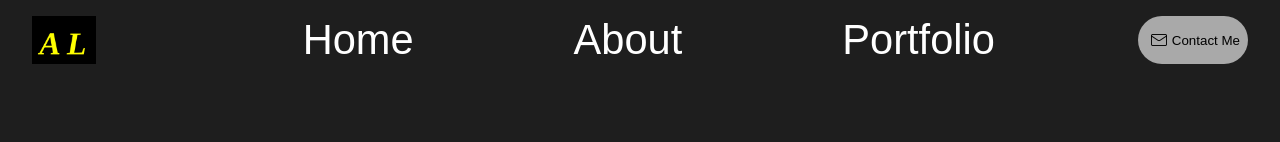
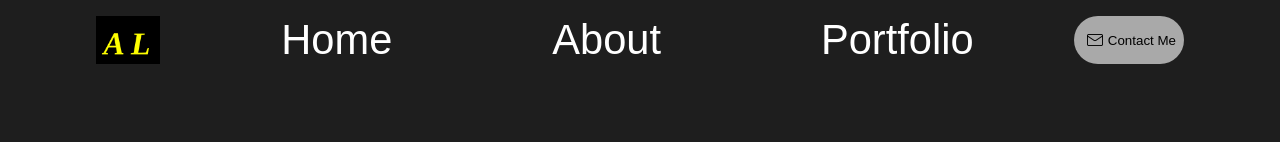
Before and after one commit to ardlee/arthurs_portfolio, a React (Create React App) app: page / in a window 1280 px wide. Shown: the top 142 px of the page. Built offline with nearby package versions, Linux system fonts and the light colour scheme.

Commit message:
remove homepage

```diff
--- a/package.json
+++ b/package.json
@@ -1,7 +1,6 @@
 {
   "name": "arthurs_portfolio",
   "version": "0.1.0",
-  "homepage": "https://username.github.io/arthurs_portfolio",
   "private": true,
   "dependencies": {
     "@testing-library/jest-dom": "^5.17.0",
--- a/src/components/Navbar/navbar.css
+++ b/src/components/Navbar/navbar.css
@@ -1,7 +1,7 @@
 .navbar {
     background: rgb( 30, 30, 30);
     height: 5rem;
-    width: 100%;
+    width: 90%;
     margin: 0 auto;
     padding: 1rem 2rem;
     display: flex;
```
